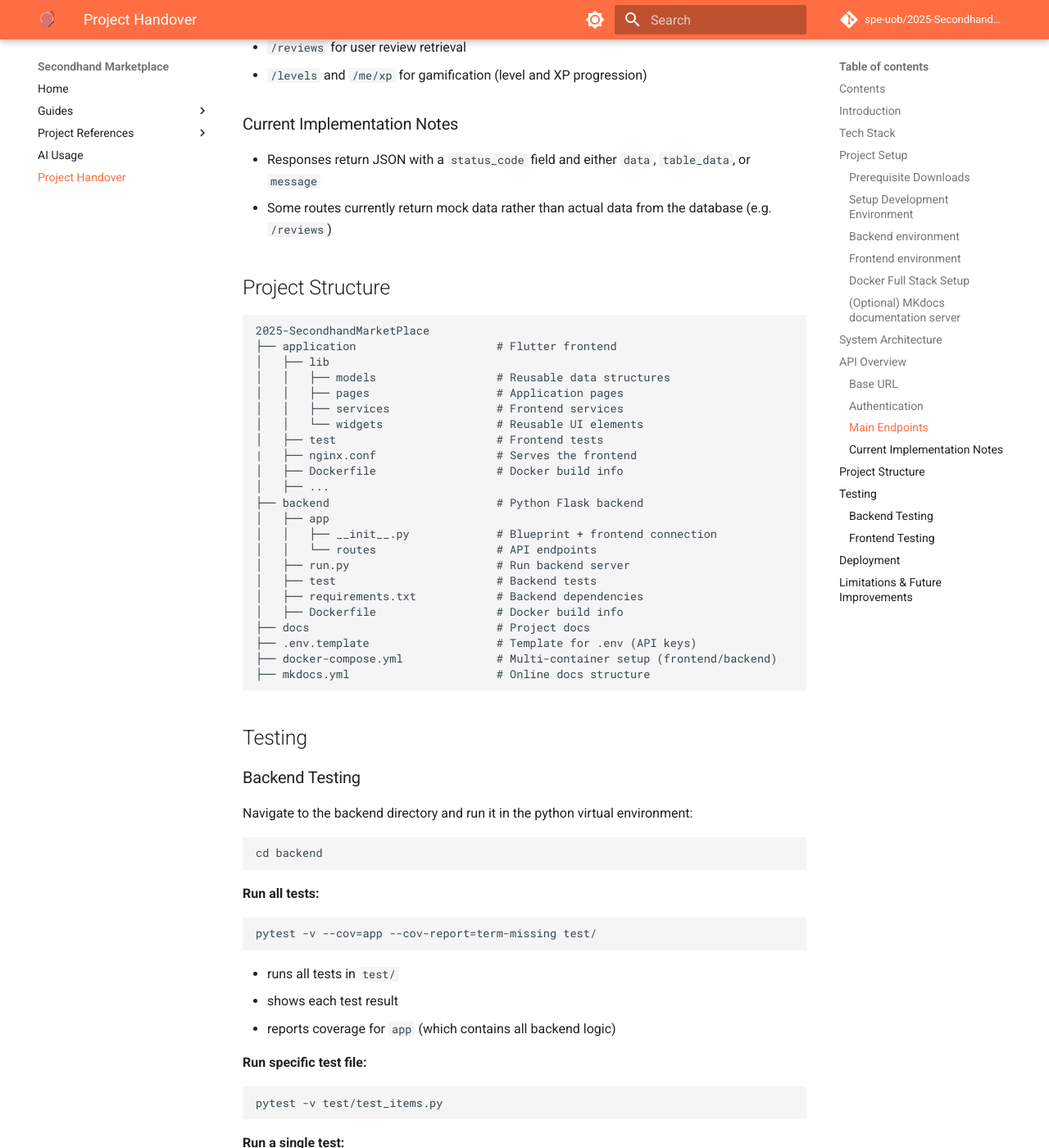
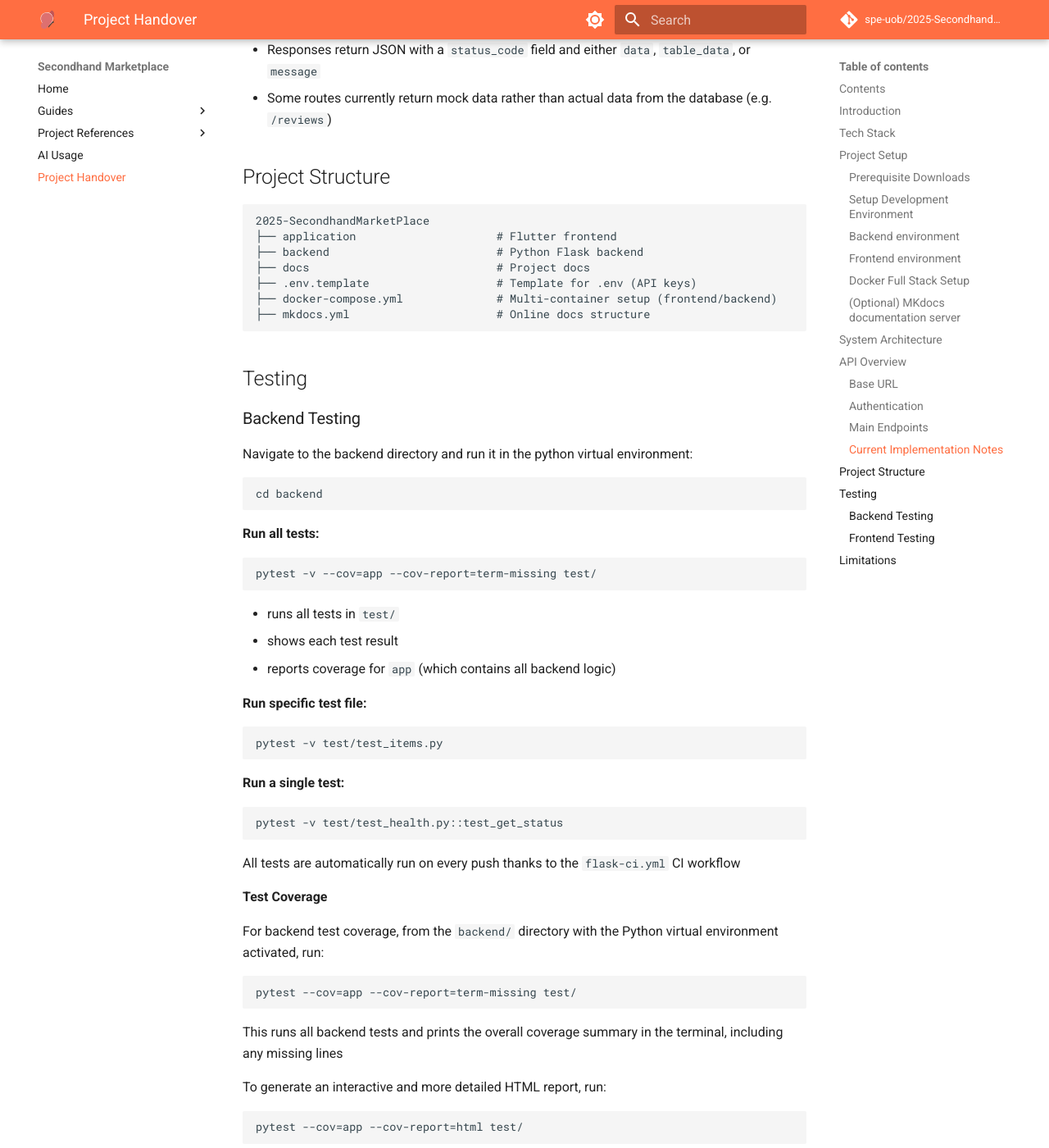
Before and after one commit to Ewan-Friend/Secondhand-Marketplace, an MkDocs documentation site: the page built from docs/handover/handover.md, in a window 1280 px wide and 1400 px high, scrolled down 6780 px. Shown: the whole window at 82% size. Built offline with MkDocs 1.6.1 and Material for MkDocs 9.7.7, drawn with Linux system fonts in a browser that asks for light colours; comment, search, counter and statistics services are not loaded; some of the changed text lies outside the part shown.

Commit message:
feat(docs): better formatted toc
Removed sections on prerequisite downloads, setup environments, and deployment. Added sections on testing and limitations.

````diff
--- a/docs/handover/handover.md
+++ b/docs/handover/handover.md
@@ -5,15 +5,11 @@
   - [Contents](#contents)
   - [Introduction](#introduction)
   - [Project Setup](#project-setup)
-    - [Prerequisite Downloads](#prerequisite-downloads)
-    - [Setup Development Environment](#setup-development-environment)
-    - [Backend environment](#backend-environment)
-    - [Frontend environment](#frontend-environment)
-    - [Docker Full Stack Setup](#docker-full-stack-setup)
-    - [(Optional) MKdocs documentation server](#optional-mkdocs-documentation-server)
   - [System Architecture](#system-architecture)
   - [API Overview](#api-overview)
   - [Project Structure](#project-structure)
+  - [Testing](#testing)
+  - [Limitations](#limitations)
 
 ## Introduction
 This document is designed to give detailed information on certain aspects of the project: If a new developer were to begin working on it.
@@ -249,28 +245,13 @@ Authentication is only partially implemented
 ```txt
 2025-SecondhandMarketPlace
 ├── application                     # Flutter frontend
-│   ├── lib
-│   │   ├── models                  # Reusable data structures
-│   │   ├── pages                   # Application pages
-│   │   ├── services                # Frontend services
-│   │   └── widgets                 # Reusable UI elements
-│   ├── test                        # Frontend tests
-|   ├── nginx.conf                  # Serves the frontend
-│   ├── Dockerfile                  # Docker build info
-│   ├── ...
 ├── backend                         # Python Flask backend
-│   ├── app
-│   │   ├── __init__.py             # Blueprint + frontend connection
-│   │   └── routes                  # API endpoints
-│   ├── run.py                      # Run backend server
-│   ├── test                        # Backend tests
-│   ├── requirements.txt            # Backend dependencies
-│   ├── Dockerfile                  # Docker build info
 ├── docs                            # Project docs
 ├── .env.template                   # Template for .env (API keys)
 ├── docker-compose.yml              # Multi-container setup (frontend/backend)
 ├── mkdocs.yml                      # Online docs structure
 ```
+
 
 ## Testing
 
@@ -378,10 +359,7 @@ lcov --summary coverage/lcov.info
 > then rerun the command for HTML
 >
 
-## Deployment
-
-
-## Limitations & Future Improvements
+## Limitations
 
 **Backend**
 - Authentication is incomplete: missing login endpoint, token validation, email verification, and automatic profile creation on registration
````
